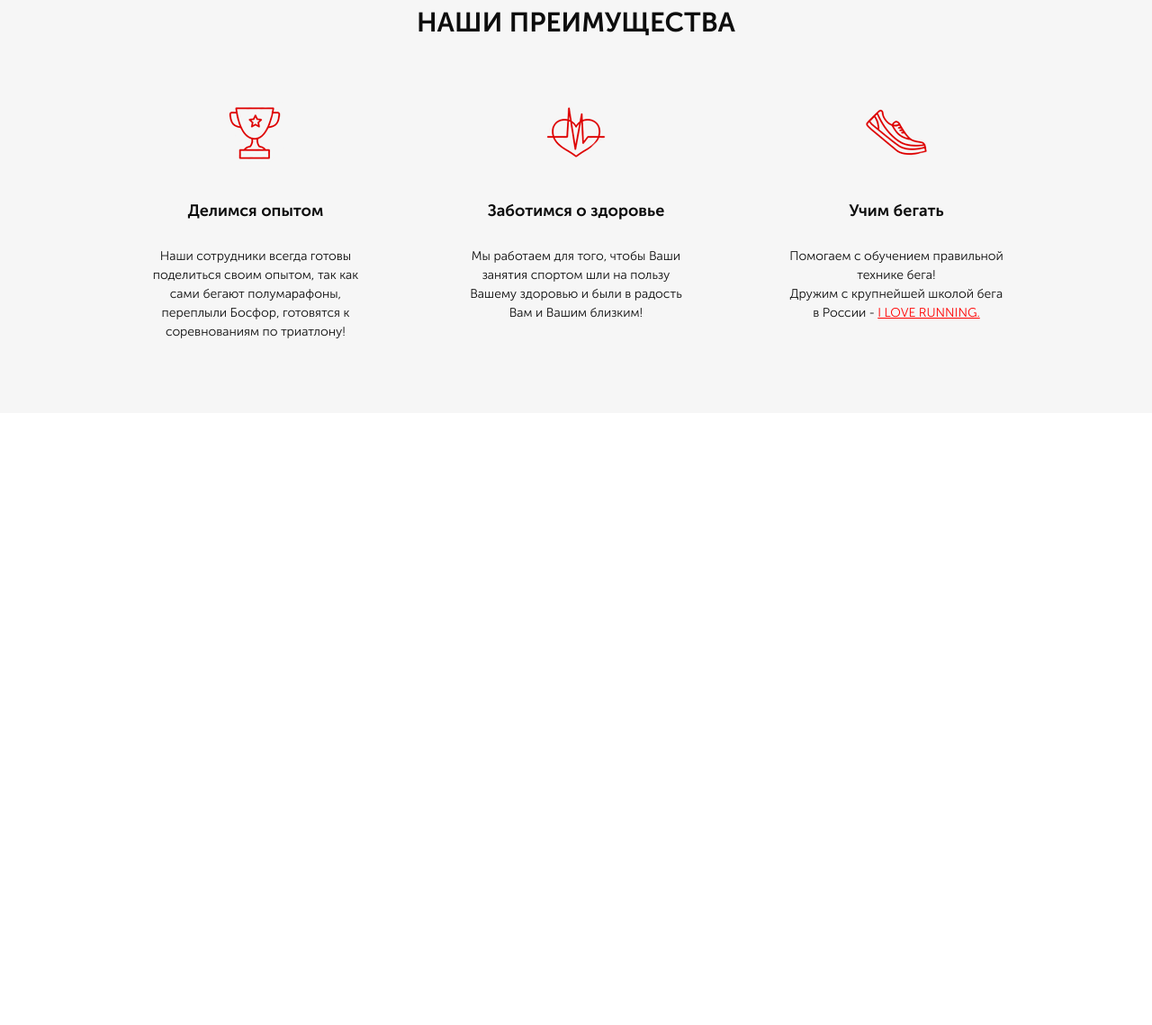
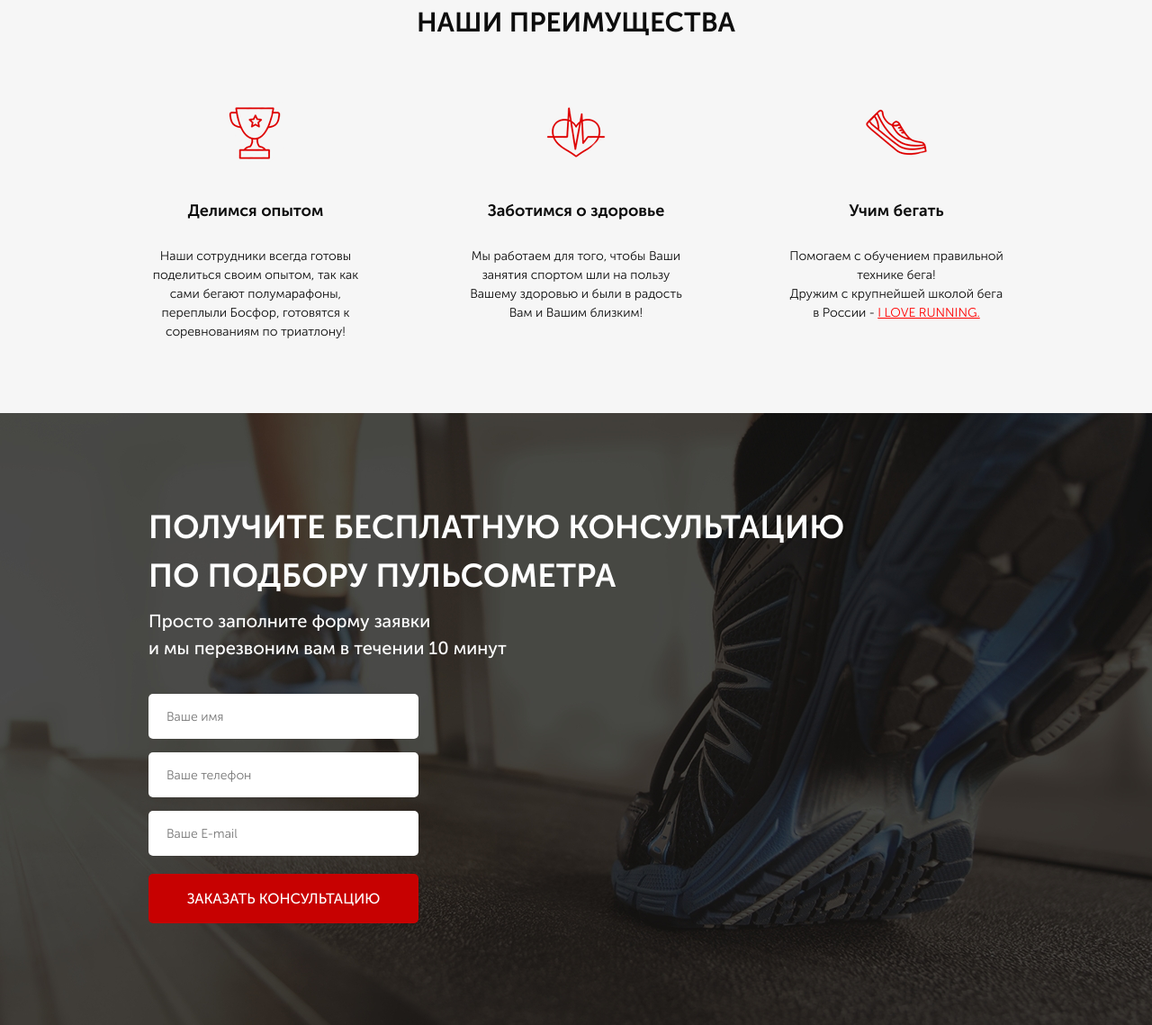
Before and after one commit to asolos/Project_3_pulse, a website: page src/index.html in a window 1280 px wide. Shown: the part 759-1898 px from the top of the page at 90% size. Before the commit the page ends 1218 px from the top, so only its background shows below. Drawn offline with Linux system fonts and the light colour scheme.

Commit message:
Урок_3.8

```diff
--- a/src/index.html
+++ b/src/index.html
@@ -11,7 +11,7 @@
 </head>
 <body>
 
-    <div class="promo">
+    <section id="up" class="promo"> <!-- делаем секцией и ставим id чтобы можно было прийти к ней по ссылке -->
         <div class="container">
             <header class="header">
                 <a href="#" class="header__logo"> <!-- делаем логотип ссылкой, для того чтобы всегда можно было вернуться на начальную страницу -->
@@ -56,9 +56,9 @@
                 </div>
             </div>
         </div>
-    </div>
+    </section>
 
-    <div class="advantages">
+    <section class="advantages">
         <div class="container">
             <h2 class="title">НАШИ ПРЕИМУЩЕСТВА</h2>
             <div class="advantages__wrapper">
@@ -96,6 +96,27 @@
                 </div>
             </div>
         </div>
-    </div>
+    </section>
+
+    <section class="consultation">
+        <div class="container">
+            <h2 class="title title_left"> <!-- добавляем к классу title модификатор title_left который по правилам БЭМ пишется через одну нижнюю чертоску -->
+                Получите бесплатную консультацию<br>
+                по подбору пульсометра
+            </h2>
+            <div class="consultation__descr">
+                Просто заполните форму заявки<br>
+                и мы перезвоним вам в течении 10 минут
+            </div>
+
+            <form class="feed-form" action="#"> <!-- специальный класс для заполнения форм, ссылка нам нужня для бэкэнд разработки -->
+                <input required placeholder="Ваше имя" type="text"> <!-- required - нам делает эту форму обязательной для заполнения, placeholder - текст который будет внутри поля, type - тип поля -->
+                <input required placeholder="Ваше телефон" type="number"> <!-- тип number позволяет вводить только цифры и некоторые знаки -->
+                <input required placeholder="Ваше E-mail" type="email"> <!-- тип email проверяет наличие собачки в названии почты, чтобы не записали какую нибудь хрень -->
+
+                <button class="button button_submit">заказать консультацию</button> <!-- добавляем кнопку для отправки заполненной формы, кнопке присваиваем модификатор submit (button_submit) для дальнейшей стилизации по модификатору -->
+            </form>
+        </div>
+    </section>
 </body>
 </html>
--- /dev/null
+++ b/src/sass/_media.scss
@@ -0,0 +1,5 @@
+@media (max-width: 991px) { /** делаем правила когда ширина экрана менее 991px **/
+    .promo__header {
+        font-size: 30px;
+    }
+}
--- a/src/sass/blocks/_buttons.scss
+++ b/src/sass/blocks/_buttons.scss
@@ -14,4 +14,10 @@
         height: 50px;
         font-size: 16px;
     }
+    &_submit { /* задаем свойчтва для кнопки с модификатором submit, которая находится в форме для заполнения заявки */
+        width: 100%; /* делаем ей ширину 100% чтобы она была шириной как тот блок в котором она находится */
+        height: 55px; /* высота кнопки */
+        color: #ffffff; /* задаем цвет текста */
+        font-size: 16px; /* зазмер шрифта */
+    }
 }
--- /dev/null
+++ b/src/sass/blocks/_consultation.scss
@@ -0,0 +1,10 @@
+.consultation {
+    min-height: 680px; /* назначаем минимальную высоту нашего блока, чтобы если вдруг будет изменение то он просто раздвинулся, а если нет то будет высотой 680 */
+    padding: 100px 0 92px 0;
+    background: url(../../img/consultation.jpg) center (center/cover) no-repeat; /* прописываем путь к картинке, выставляем ее по центру, center/cover чтобы она растянулась на весь блок, и чтобы не повторялась если будет маленькая */
+    &__descr {
+        color: #ffffff;
+        font-weight: 500;
+        font-size: 20px;
+    }
+}
--- a/src/sass/blocks/_titles.scss
+++ b/src/sass/blocks/_titles.scss
@@ -3,4 +3,10 @@
     font-size: 30px;
     font-weight: 700;
     text-align: center;
+    text-transform: uppercase;
+    &_left {
+        color: #fff;
+        font-size: 36px;
+        text-align: left;
+    }
 }
--- /dev/null
+++ b/src/sass/blocks/forms.scss
@@ -0,0 +1,23 @@
+.feed-form {
+    margin-top: 36px;
+    display: flex; /* подключаем флексы для выравнивания  */
+    flex-direction: column; /* выравниваем элемены по вертикали */
+    width: 300px; /* задаем ширину блока */
+    input {
+        height: 50px;
+        border-radius: 5px; /* задаем скругление линий блоков input */
+        background-color: #ffffff; /* задаем цвет фона */
+        margin-bottom: 15px; /* задаем отступы между input */
+        border: none; /* убираем обводку вокруг полей input */
+        padding: 0 20px; /* задаем отступ справа и слева для вводимого текста */
+        color: #4b4b4b; /* задаем цвет вводимого текста */
+        font-size: 14px; /* задаем размер вводимого текста */
+        font-weight: 300; /* ширина input */
+        &:nth-child(3) { /* с помощью псевдокласса задаем отствуп последнему инпуту, чтобы последующая кнопка была чуть ниже */
+            margin-bottom: 20px;
+        }
+    }
+    &_mt25 {
+        margin-top: 25px;
+    }
+}
--- a/src/sass/style.scss
+++ b/src/sass/style.scss
@@ -11,3 +11,7 @@
 @import 'blocks/buttons';
 @import 'blocks/advantages';
 @import 'blocks/titles';
+@import 'blocks/consultation';
+@import 'blocks/forms.scss';
+
+@import 'media';
```
Also changed, not shown: src/css/blocks/forms.min.css (added), src/css/style.min.css.
